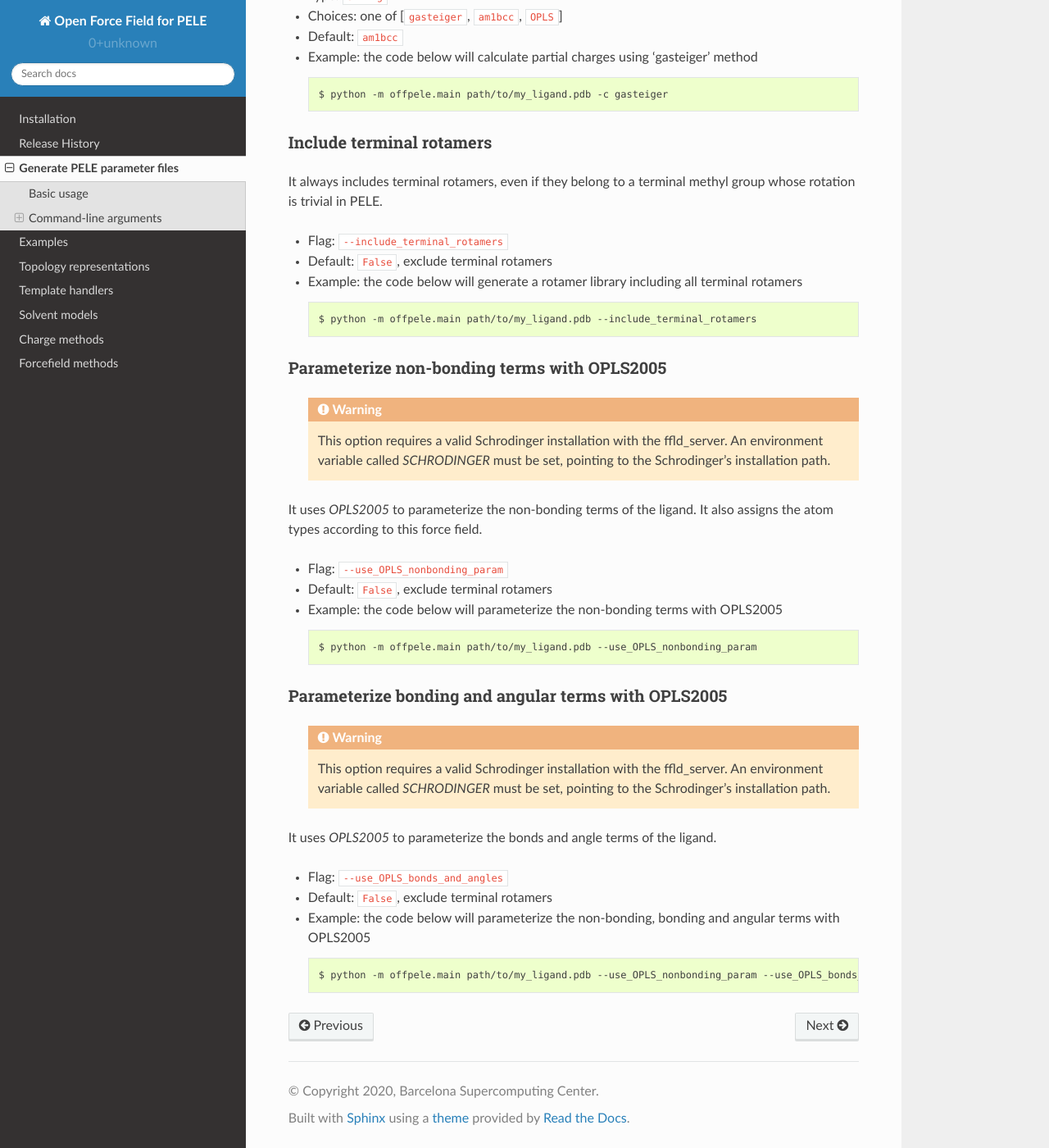
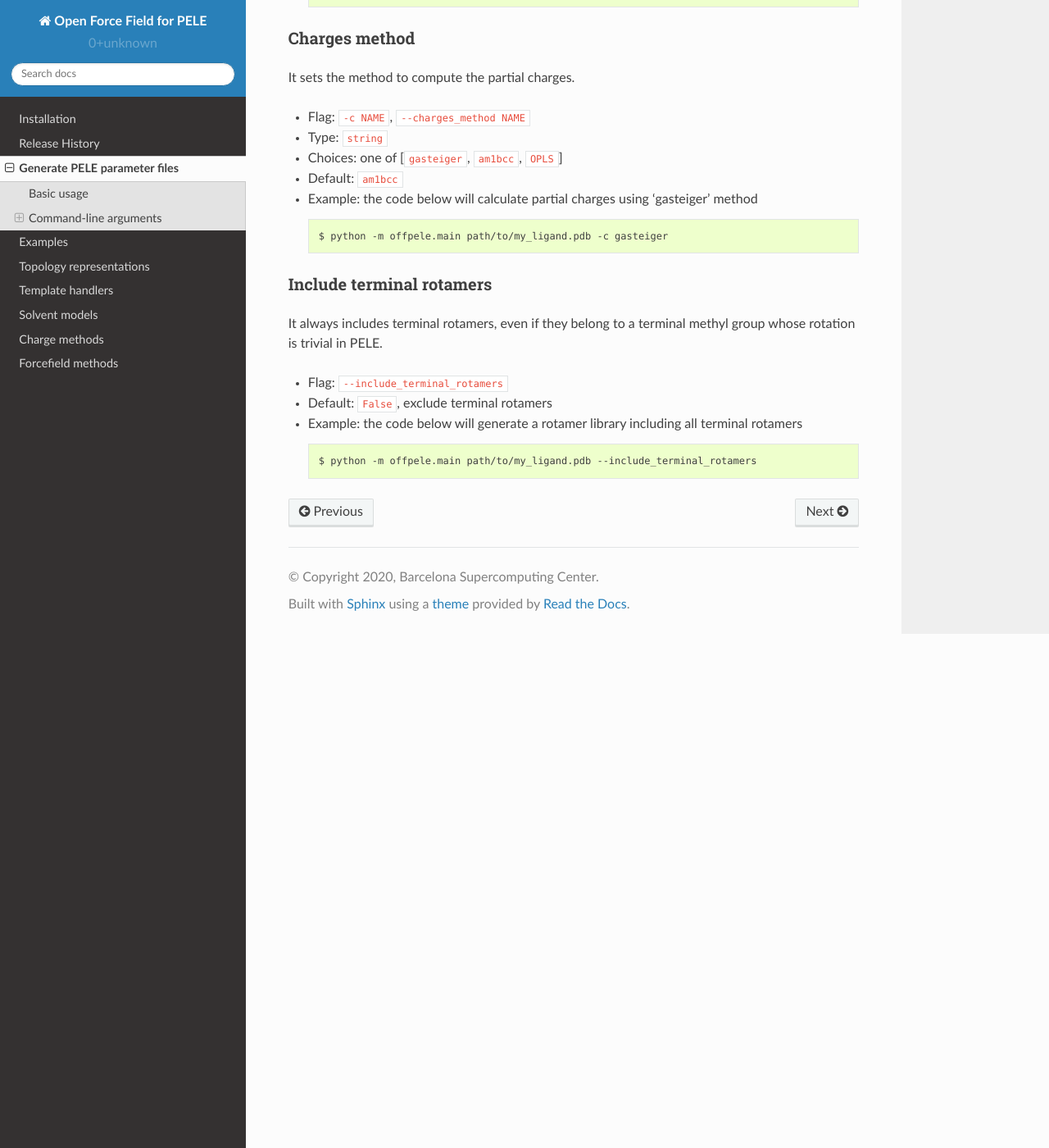
Before and after one commit to martimunicoy/peleffy, a Sphinx documentation site: the page built from docs/usage.rst, in a window 1280 px wide and 1400 px high, scrolled down 4309 px. Shown: the whole window at 82% size. Built offline with Sphinx 7.4.7 and the Read the Docs theme 2.0.0, drawn with Linux system fonts in a browser that asks for light colours; some of the changed text lies outside the part shown.

Commit message:
Remove references to deprecated parameterization options

```diff
--- a/docs/usage.rst
+++ b/docs/usage.rst
@@ -200,33 +208,3 @@ It always includes terminal rotamers, even if they belong to a terminal methyl g
   .. code-block:: bash
 
         $ python -m offpele.main path/to/my_ligand.pdb --include_terminal_rotamers
-
-Parameterize non-bonding terms with OPLS2005
---------------------------------------------
-  .. warning::
-      This option requires a valid Schrodinger installation with the ffld_server. An environment variable called `SCHRODINGER` must be set, pointing to the Schrodinger's installation path.
-
-It uses `OPLS2005` to parameterize the non-bonding terms of the ligand. It also assigns the atom types according to this force field.
-
-- Flag: ``--use_OPLS_nonbonding_param``
-- Default: ``False``, exclude terminal rotamers
-- Example: the code below will parameterize the non-bonding terms with OPLS2005
-
-  .. code-block:: bash
-
-        $ python -m offpele.main path/to/my_ligand.pdb --use_OPLS_nonbonding_param
-
-Parameterize bonding and angular terms with OPLS2005
-----------------------------------------------------
-  .. warning::
-      This option requires a valid Schrodinger installation with the ffld_server. An environment variable called `SCHRODINGER` must be set, pointing to the Schrodinger's installation path.
-
-It uses `OPLS2005` to parameterize the bonds and angle terms of the ligand.
-
-- Flag: ``--use_OPLS_bonds_and_angles``
-- Default: ``False``, exclude terminal rotamers
-- Example: the code below will parameterize the non-bonding, bonding and angular terms with OPLS2005
-
-  .. code-block:: bash
-
-        $ python -m offpele.main path/to/my_ligand.pdb --use_OPLS_nonbonding_param --use_OPLS_bonds_and_angles
```
Also changed, not shown: other parts of docs/usage.rst (+9 -1 lines).
